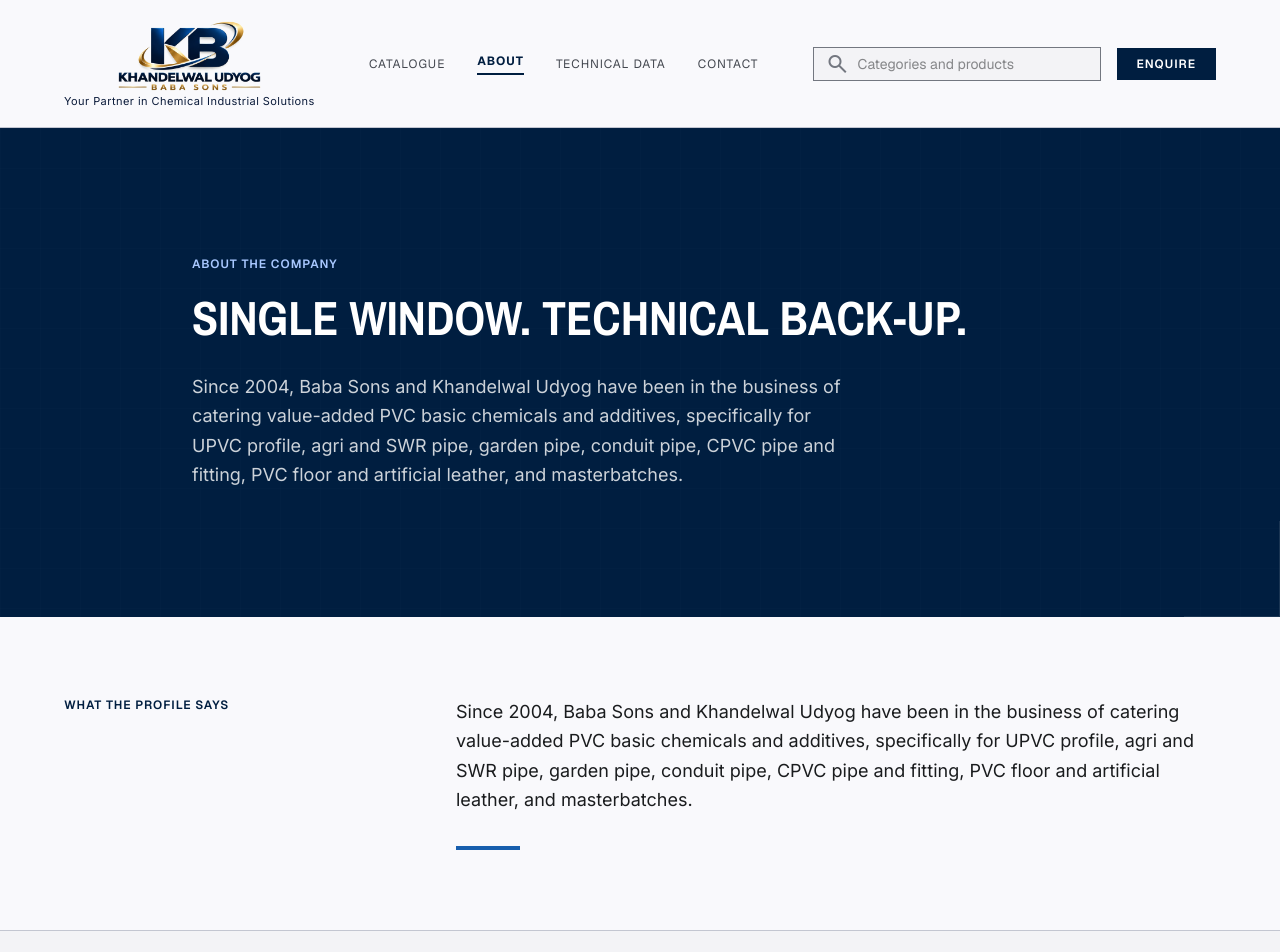
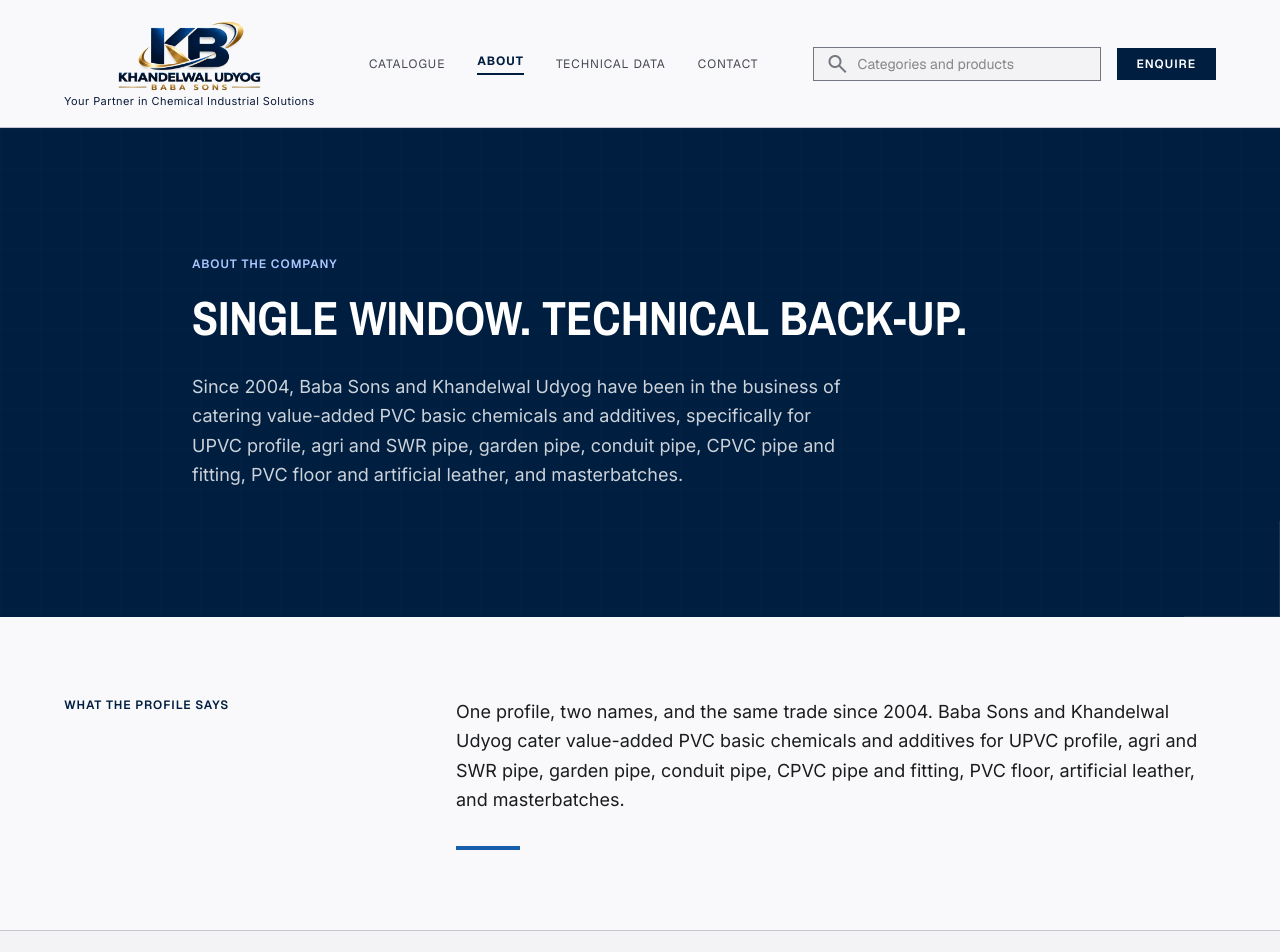
Before and after one commit to Parth2706-mj/Business-website, a Next.js app: page /about in a window 1280 px wide. Shown: the top 952 px of the page. Built offline with nearby package versions, Linux system fonts and the light colour scheme.

Commit message:
fix: give the profile paragraph its own wording
Keep every application from the since-2004 line, and stop repeating that sentence under What the profile says.

Co-authored-by: Parth Khandelwal <parthpk349@gmail.com>

```diff
--- a/src/data/pages.ts
+++ b/src/data/pages.ts
@@ -72,7 +72,7 @@ export const aboutPageContent = {
   heroBody:
     "Since 2004, Baba Sons and Khandelwal Udyog have been in the business of catering value-added PVC basic chemicals and additives, specifically for UPVC profile, agri and SWR pipe, garden pipe, conduit pipe, CPVC pipe and fitting, PVC floor and artificial leather, and masterbatches.",
   mission:
-    "Since 2004, Baba Sons and Khandelwal Udyog have been in the business of catering value-added PVC basic chemicals and additives, specifically for UPVC profile, agri and SWR pipe, garden pipe, conduit pipe, CPVC pipe and fitting, PVC floor and artificial leather, and masterbatches.",
+    "One profile, two names, and the same trade since 2004. Baba Sons and Khandelwal Udyog cater value-added PVC basic chemicals and additives for UPVC profile, agri and SWR pipe, garden pipe, conduit pipe, CPVC pipe and fitting, PVC floor, artificial leather, and masterbatches.",
   values: [
     {
       title: "Single window",
```
